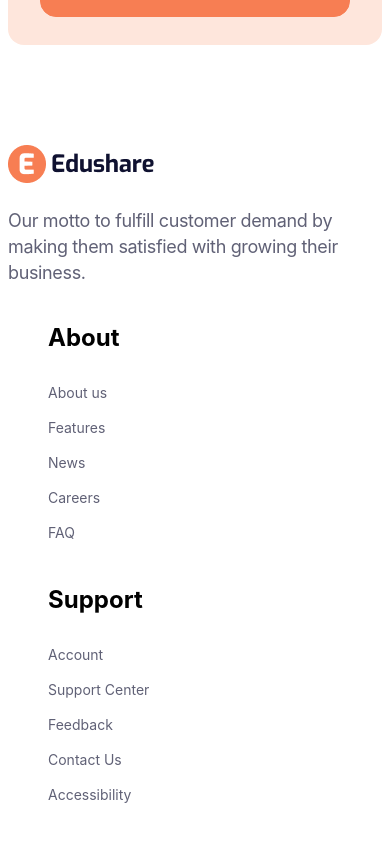
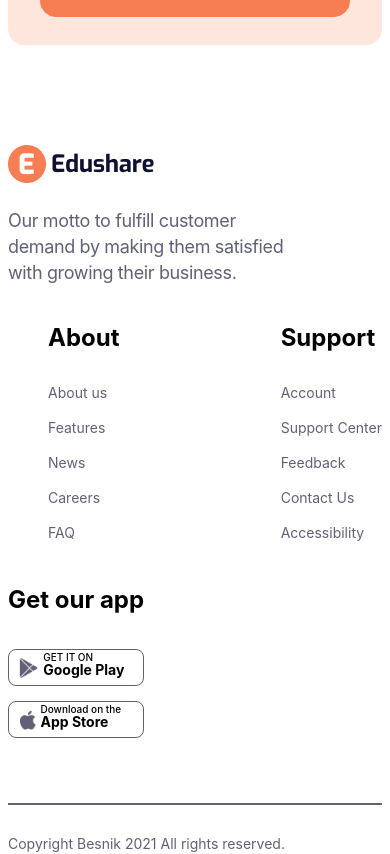
Before and after one commit to ittarek/supermum_edu_landing_page, a React (Vite) app: page / in a window 390 px wide. Shown: the part 10293-11147 px from the top of the page. Built offline with nearby package versions, Linux system fonts and the light colour scheme.

Commit message:
add footer responsive style

```diff
--- a/src/Components/Shared/Footer/Footer.css
+++ b/src/Components/Shared/Footer/Footer.css
@@ -99,14 +99,14 @@
 /* responsive for mobile device */
 
 @media screen and (max-width: 600px) {
+     #footer_component {
 
-     #footer_component {
-          flex-direction: column;
-          align-items: start;
+          flex-wrap: wrap;
 
      }
 
-     .footer_summery {
-          width: 100%;
+     .get_app {
+          margin-top: -5px;
      }
+
 }
```
